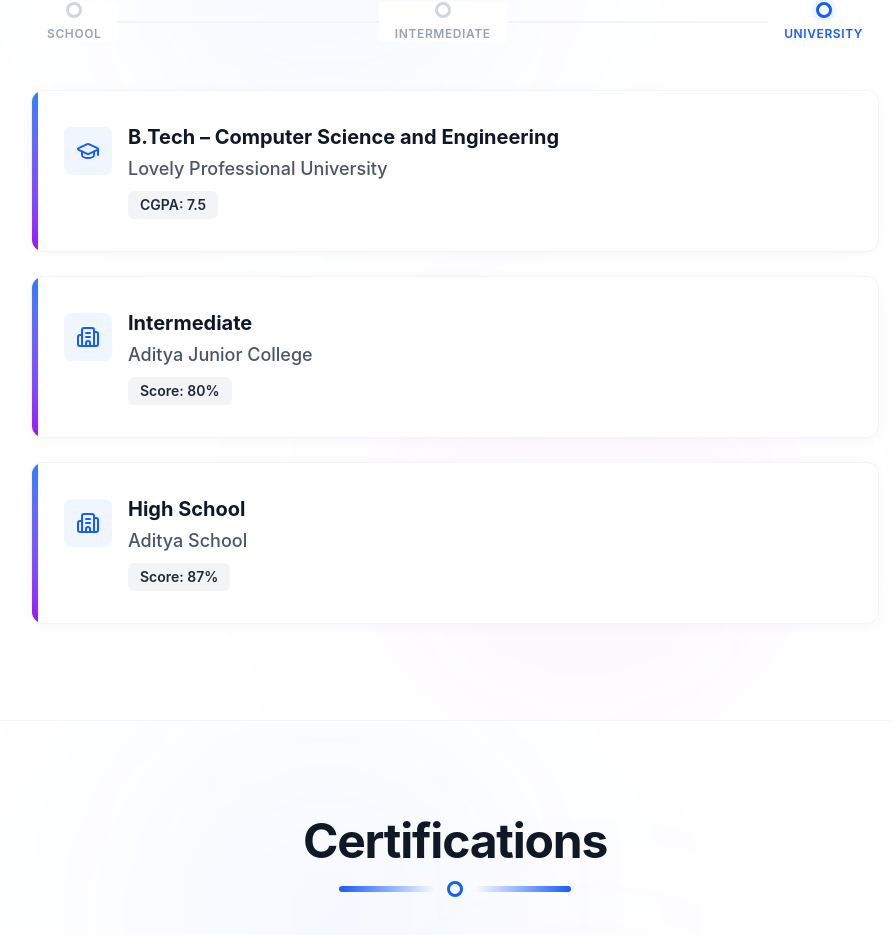
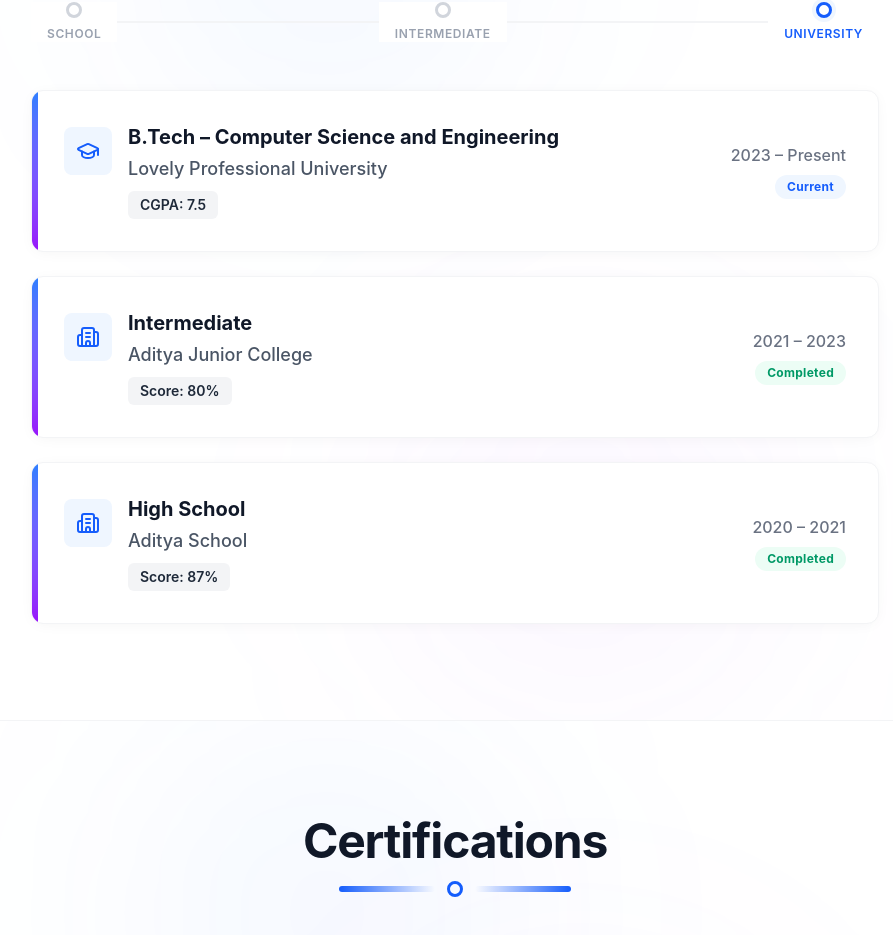
Before and after one commit to Balu-parasa/Portfolio, a React (Vite) app: page / in a window 1280 px wide. Shown: the part 4034-4969 px from the top of the page, without its empty margins (185-1078 px from the left). Built offline with nearby package versions, Linux system fonts and the light colour scheme.

Commit message:
Add duration and status display to Education component

```diff
--- a/src/components/Education.jsx
+++ b/src/components/Education.jsx
@@ -87,7 +87,12 @@
                                     </div>
                                 </div>
                             </div>
-
+                            <div className="flex flex-row md:flex-col items-center md:items-end justify-between md:justify-center shrink-0 w-full md:w-auto mt-4 md:mt-0 pt-4 md:pt-0 border-t md:border-t-0 border-gray-50 dark:border-white/5 transition-colors">
+                                <div className="text-gray-500 dark:text-gray-400 font-medium mb-0 md:mb-2 transition-colors">{edu.duration}</div>
+                                <div className={`px-3 py-1 text-xs font-bold rounded-full tracking-wide transition-colors ${edu.status === 'Current' ? 'bg-blue-50 dark:bg-blue-900/20 text-blue-600 dark:text-blue-400' : 'bg-emerald-50 dark:bg-emerald-900/20 text-emerald-600 dark:text-emerald-400'}`}>
+                                    {edu.status}
+                                </div>
+                            </div>
 
                         </motion.div>
                     ))}
```
